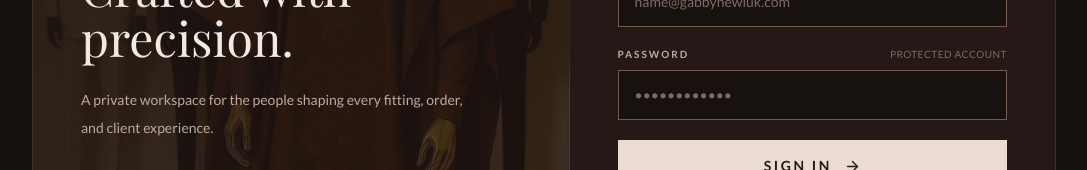
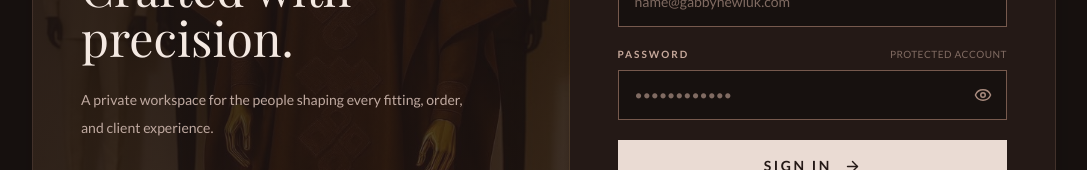
Before and after one commit to chrisarpong/Gabby-clothings, a React (Vite) app: page /staff/login in a window 1280 px wide. Shown: the part 330-500 px from the top of the page, without its empty margins (96-1183 px from the left). Built offline with nearby package versions, Linux system fonts and the light colour scheme; no server answers; a web font is replaced by a local one.

Commit message:
feat(staff): add password visibility toggle

```diff
--- a/src/pages/StaffLogin.tsx
+++ b/src/pages/StaffLogin.tsx
@@ -1,13 +1,14 @@
 import React, { useState } from 'react';
 import { useNavigate, useLocation } from 'react-router-dom';
 import { useStaffAuth } from '../hooks/useStaffAuth';
-import { ArrowRight, Loader2, LockKeyhole, ShieldCheck } from 'lucide-react';
+import { ArrowRight, Eye, EyeOff, Loader2, LockKeyhole, ShieldCheck } from 'lucide-react';
 import { toast } from 'sonner';
 import logo from '../assets/logo_transparent.png';
 
 export default function StaffLogin() {
   const [email, setEmail] = useState('');
   const [password, setPassword] = useState('');
+  const [showPassword, setShowPassword] = useState(false);
   const [loading, setLoading] = useState(false);
   const { login } = useStaffAuth();
   const navigate = useNavigate();
@@ -88,14 +89,25 @@ export default function StaffLogin() {
               <label className="block text-[10px] uppercase tracking-[0.2em] text-[#c7a99c] font-bold">Password</label>
               <span className="text-[10px] uppercase tracking-wider text-[#806b62]">Protected account</span>
             </div>
+            <div className="relative">
               <input
-              type="password"
+                type={showPassword ? 'text' : 'password'}
                 required
                 value={password}
                 onChange={(e) => setPassword(e.target.value)}
-              className="w-full border border-[#76594d] bg-[#17110f] px-4 py-3.5 text-sm text-[#f4e9e2] outline-none transition-colors placeholder:text-[#806b62] focus:border-[#d1aa96]"
+                className="w-full border border-[#76594d] bg-[#17110f] px-4 py-3.5 pr-14 text-sm text-[#f4e9e2] outline-none transition-colors placeholder:text-[#806b62] focus:border-[#d1aa96]"
                 placeholder="••••••••••••"
               />
+              <button
+                type="button"
+                onClick={() => setShowPassword((visible) => !visible)}
+                aria-label={showPassword ? 'Hide password' : 'Show password'}
+                aria-pressed={showPassword}
+                className="absolute inset-y-0 right-0 flex w-12 items-center justify-center text-[#a98b7e] transition-colors hover:text-[#f4e9e2] focus:outline-none focus:ring-2 focus:ring-inset focus:ring-[#d1aa96]"
+              >
+                {showPassword ? <EyeOff size={18} /> : <Eye size={18} />}
+              </button>
+            </div>
           </div>
           <button
             type="submit"
```
Lines whose indentation alone changed are shown as unchanged.
